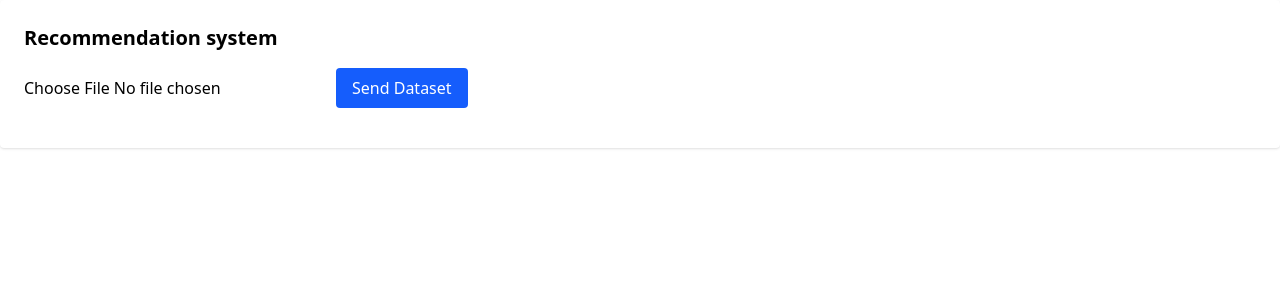
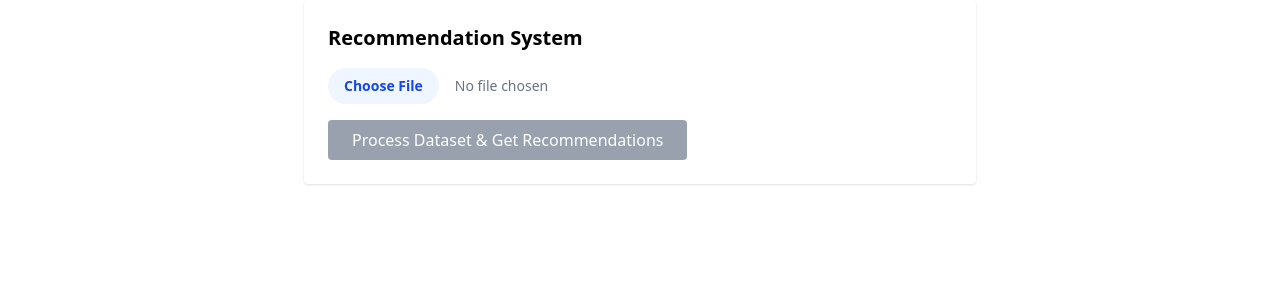
Before and after one commit to 78hamza/rbahi, a React (Vite) app in the folder frontend/: page /dashboard/advanced-analytics/recommendation in a window 1280 px wide. Shown: the top 300 px of the page. Built offline with nearby package versions, Linux system fonts and the light colour scheme.

Commit message:
edit the recommendation page, to make ready to send the call to the microservice directly

```diff
--- a/frontend/src/pages/AdvancedAnalytics/recommendation.jsx
+++ b/frontend/src/pages/AdvancedAnalytics/recommendation.jsx
@@ -1,53 +1,132 @@
 import React, { useState } from "react";
-import axios from "axios";
+import axios from 'axios';
 
-const RecommendationSystem = () => {
+const RecommendationSystem =  () => {
+    const [status, setStatus] = useState("");
     const [file, setFile] = useState(null);
-    const [status, setStatus] = useState("")
+    const [recommendations, setRecommendation] = useState(null);
+
+
+    // get the userId
     const userId = localStorage.getItem('userId');
 
-
-    const handleFileChange = (e) => {
+    // funciton to handle the file change
+    const handleFileChange = async (e) => {
         setFile(e.target.files[0]);
     };
 
-    const handleUpload = async () => {
-        if (!file){
-            setStatus('please upload a file first.');
+    const handleSubmit = async () => {
+        if (!file) {
+            setStatus("please upload the data first");
+            console.log("the data is not uploaded");
+            return ;
+        }
+
+        if (!userId) {
+            setStatus("the userId is required");
+            console.log("the userId is required");
             return;
         }
-    };
 
-    const formData = new FormData();
-    formData.append("dataset", file);
-    formData.append("userId", userId);
-    formData.append("created_at", new Date().toISOString());
+        const formData = new FormData();
 
-    const handeSubmit = async () => {
+        formData.append('dataset', file);
+        formData.append('userId', userId);
+        formData.append('created_at', Date.now().toISOString());
 
         try{
-            setStatus('loading...');
-            const response = await axios.post("http://localhost:7070/api/advanced-analytics/recommendation/upload", formData, {
+            setStatus("Processing datset and generating recommendations...");
+            setRecommendation(null);
+
+            //singel call to the microservice
+            const response = await axios.post('http://localhost:7071/api/dataset/upload', formData, {
                 headers: {
                     "Content-Type" : "multipart/form-data",
                 },
-            });
+                timeoute: 60000, // 60 second for processing
+            })
 
-            setStatus("Uploaded successfullty re")
+
+            setStatus("data set processind and recommendations generated successfully");
+            setRecommendation(response.data);
+            console.log("response data", response.data);
         }catch (error) {
-            console.error("upload error: ", error);
-            setStatus('upload failed.')
+            console.log("processing error: ", error);
+
+            if (error.code === 'ECONNABORTED'){
+                setStatus('request timeout, please try agina with the similar dataset');
+            }else if (error.response){
+                setStatus(`error: ${error.response.data.error || 'processing failed'}`);
+            }else {
+                setStatus('network error. please check if the microservice is runnign')
+            }
         }
     }
 
     return (
-        <div className="p-6 bg-white rounded shadow">
-            <h2 className="text-xl font-bold mb-4">Recommendation system</h2>
-            <input type="file" accept=".csv, .xlsx" onChange={handleFileChange} />
-            <button className="bg-blue-600 text-white px-4 py-2 rounded hover:bg-blue-700" onClick={handeSubmit}>Send Dataset</button>
-            <p className="mt-4">{status}</p>
+        <div className="p-6 bg-white rounded shadow max-w-2xl mx-auto">
+            <h2 className="text-xl font-bold mb-4">Recommendation System</h2>
+
+            <div className="mb-4">
+                <input
+                    type="file"
+                    accept=".csv, .xlsx, .xls"
+                    onChange={handleFileChange}
+                    className="mb-2 block w-full text-sm text-gray-500 file:mr-4 file:py-2 file:px-4 file:rounded-full file:border-0 file:text-sm file:font-semibold file:bg-blue-50 file:text-blue-700 hover:file:bg-blue-100"
+                />
+                {file && (
+                    <p className="text-sm text-gray-600">
+                        Selected: {file.name} ({(file.size / 1024 / 1024).toFixed(2)} MB)
+                    </p>
+                )}
+            </div>
+
+            <button
+                className="bg-blue-600 text-white px-6 py-2 rounded hover:bg-blue-700 disabled:bg-gray-400 disabled:cursor-not-allowed"
+                onClick={handleSubmit}
+                disabled={!file || status.includes('Processing')}
+            >
+                {status.includes('Processing') ? 'Processing...' : 'Process Dataset & Get Recommendations'}
+            </button>
+
+            {status && (
+                <div className={`mt-4 p-3 rounded ${
+                    status.includes('successfully') ? 'bg-green-100 text-green-700' :
+                    status.includes('Error') || status.includes('failed') ? 'bg-red-100 text-red-700' :
+                    'bg-blue-100 text-blue-700'
+                }`}>
+                    {status}
+                </div>
+            )}
+
+            {recommendations && (
+                <div className="mt-6 p-4 bg-gray-50 rounded">
+                    <h3 className="font-semibold mb-2">Processing Results:</h3>
+                    <div className="text-sm space-y-1">
+                        {recommendations.rowCount && (
+                            <p><strong>Rows processed:</strong> {recommendations.rowCount}</p>
+                        )}
+                        {recommendations.columns && (
+                            <p><strong>Columns:</strong> {recommendations.columns.join(', ')}</p>
+                        )}
+                        {recommendations.dataset_id && (
+                            <p><strong>Dataset ID:</strong> {recommendations.dataset_id}</p>
+                        )}
+                        {recommendations.recommendations && (
+                            <div className="mt-3">
+                                <strong>Recommendations:</strong>
+                                <pre className="bg-white p-2 rounded mt-1 text-xs overflow-auto">
+                                    {JSON.stringify(recommendations.recommendations, null, 2)}
+                                </pre>
+                            </div>
+                        )}
+                    </div>
+                </div>
+            )}
         </div>
     );
+
+
 };
 
 export default RecommendationSystem;
```
